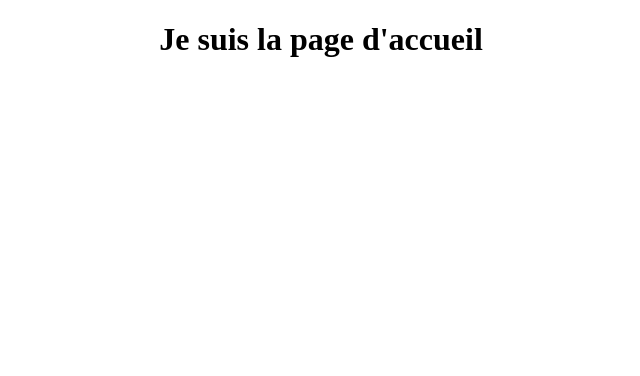
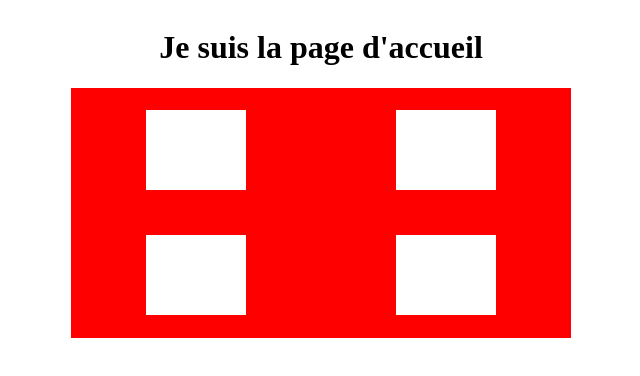
Before and after one commit to Chris-973/coursSurLesBranches, a plain HTML site: page index.html in a window 1280 px wide. Shown: the whole page, without its empty margins (319-959 px from the left). Drawn offline with Linux system fonts and the light colour scheme.

Commit message:
Ajout du grid dans la page accueil

```diff
--- a/index.html
+++ b/index.html
@@ -10,6 +10,12 @@
 <body>
     <div class="container">
         <div class="title"><h1>Je suis la page d'accueil</h1></div>
+        <div class="box">
+            <div class="box_content"></div>
+            <div class="box_content"></div>
+            <div class="box_content"></div>
+            <div class="box_content"></div>
+        </div>
     </div>
 </body>
 </html>
--- a/styles.css
+++ b/styles.css
@@ -1,3 +1,25 @@
 h1{
     text-align: center;
 }
+
+.container{
+    display: flex;
+    flex-direction: column;
+    align-items: center;
+}
+
+.box{
+    background-color: red;
+    width: 500px;
+    height: 250px;
+    display: grid;
+    grid-template-columns: repeat(2, 1fr);
+    justify-items: center;
+    align-items: center;
+}
+
+.box_content{
+    background-color: #fff;
+    width: 100px;
+    height: 80px;
+}
```
